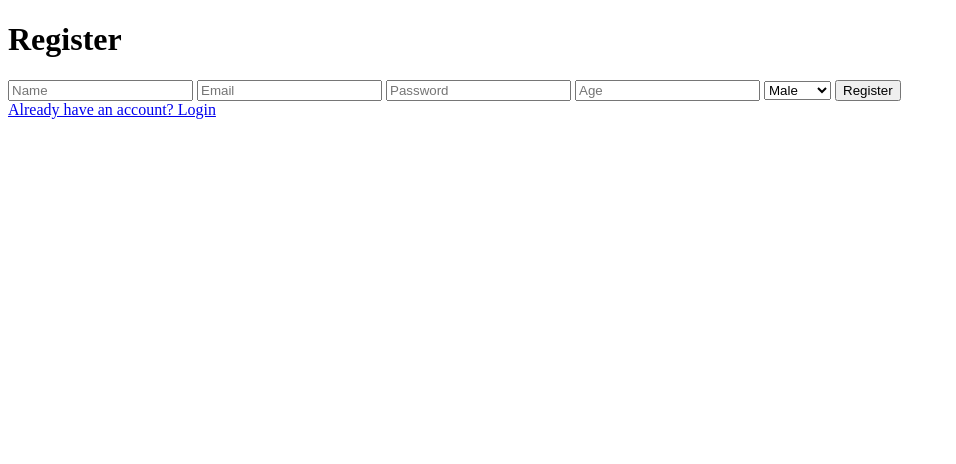
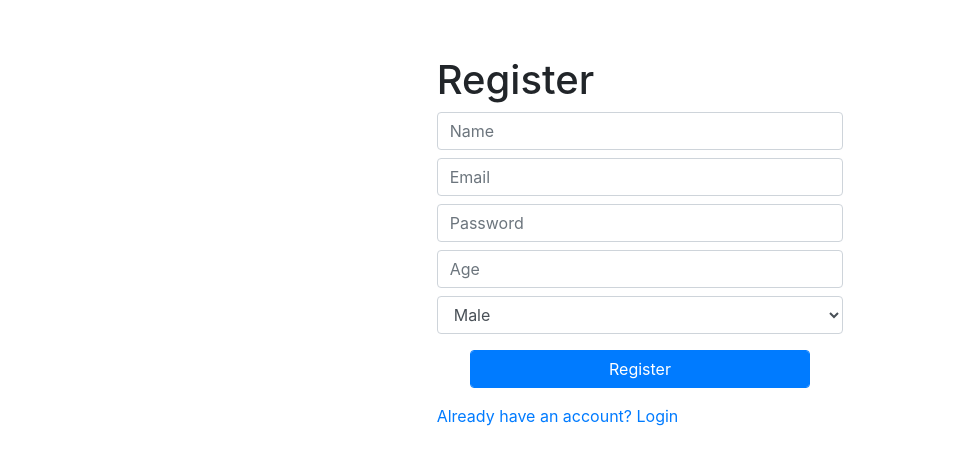
Before and after one commit to nainglinthant111/group-chatting, a website: page public/register.html in a window 1280 px wide. Shown: the whole page, without its empty margins (0-956 px from the left). Drawn offline with nearby package versions, Linux system fonts and the light colour scheme.

Commit message:
update register

```diff
--- a/public/register.html
+++ b/public/register.html
@@ -4,23 +4,33 @@
     <meta charset="UTF-8">
     <meta name="viewport" content="width=device-width, initial-scale=1.0">
     <title>Register</title>
+    <link rel="stylesheet" href="https://stackpath.bootstrapcdn.com/bootstrap/4.5.2/css/bootstrap.min.css">
+    <link rel="stylesheet" href="https://stackpath.bootstrapcdn.com/bootstrap/4.5.2/css/bootstrap.min.css">
+    <script src="https://code.jquery.com/jquery-3.6.0.min.js"></script>
     <link rel="stylesheet" href="css/styles.css">
 </head>
 <body>
-    <h1>Register</h1>
+    <div class="mt-5 row">
+        <div class="mt-2 col-4 mx-auto">
+            <h1>Register</h1>
     <form id="registerForm" action="/auth/register" method="post" >
-        <input type="text" name="name" placeholder="Name" required>
-        <input type="email" name="email" placeholder="Email" required>
-        <input type="password" name="password" placeholder="Password" required>
-        <input type="number" name="age" placeholder="Age" required>
-        <select name="gender" required>
+        <input type="text" name="name" placeholder="Name" class="form-control mt-2" required>
+        <input type="email" name="email" placeholder="Email" class="form-control mt-2" required>
+        <input type="password" name="password" placeholder="Password" class="form-control mt-2" required>
+        <input type="number" name="age" placeholder="Age" class="form-control mt-2" required>
+        <select name="gender" class="form-control mt-2" required>
             <option value="male">Male</option>
             <option value="female">Female</option>
             <option value="other">Other</option>
         </select>
-        <button type="submit">Register</button>
+        <div class="row">
+            <button type="submit" class="btn btn-primary form-control my-3 mx-5">Register</button>
+        </div>
     </form>
     <a href="/login">Already have an account? Login</a>
+        </div>
+    </div>
+
     <script src="js/scripts.js"></script>
 </body>
 </html>
```
